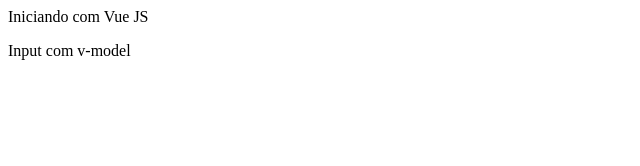
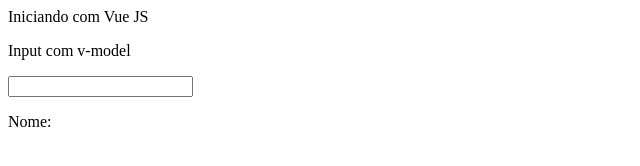
Before and after one commit to gsphpsales/Vue-js, a plain HTML site: page input_example.html in a window 1280 px wide. Shown: the whole page, without its empty margins (0-640 px from the left). Drawn offline with nearby package versions, Linux system fonts and the light colour scheme.

Commit message:
manipulando input
exemplo basico de v-model

```diff
--- a/input_example.html
+++ b/input_example.html
@@ -13,6 +13,11 @@
 
 	<p v-bind:title="titulo">Input com v-model</p>
 
+	<!-- ao digitar no input, o mesmo sera atribuido a variavel dentro do script-->
+	<input type="text" v-model="usuario.nome">
+
+	<!-- Os dados do input será impresso em tempo real-->
+	<p>Nome:{{usuario.nome}}</p>
 
 </div>
 
@@ -26,7 +31,7 @@
 			msg:'Iniciando com Vue JS',
 			//manipulando atributo title
 			titulo:"apredizagem basica",
-
+			usuario:{nome:""}
 		}
 	})
 
```
